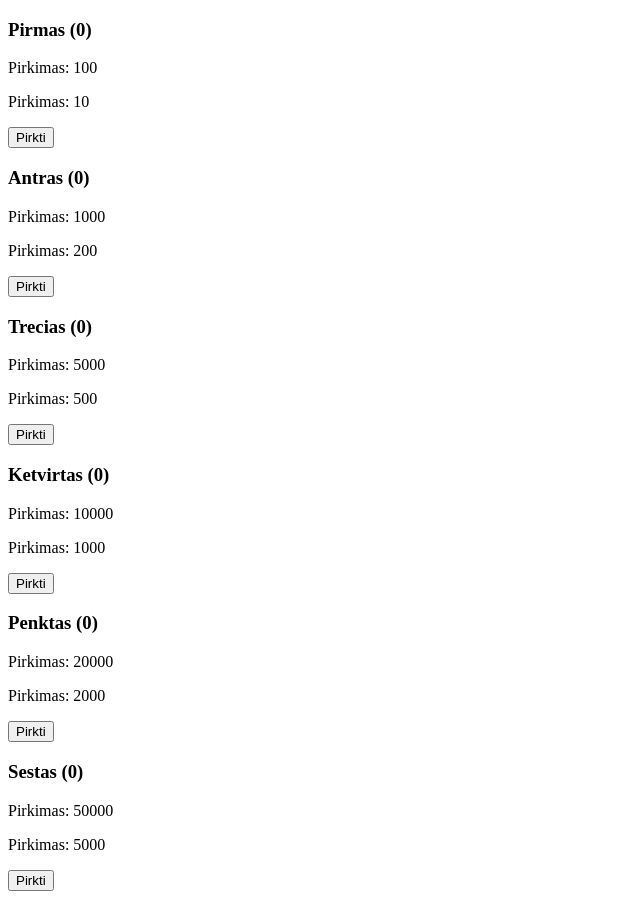
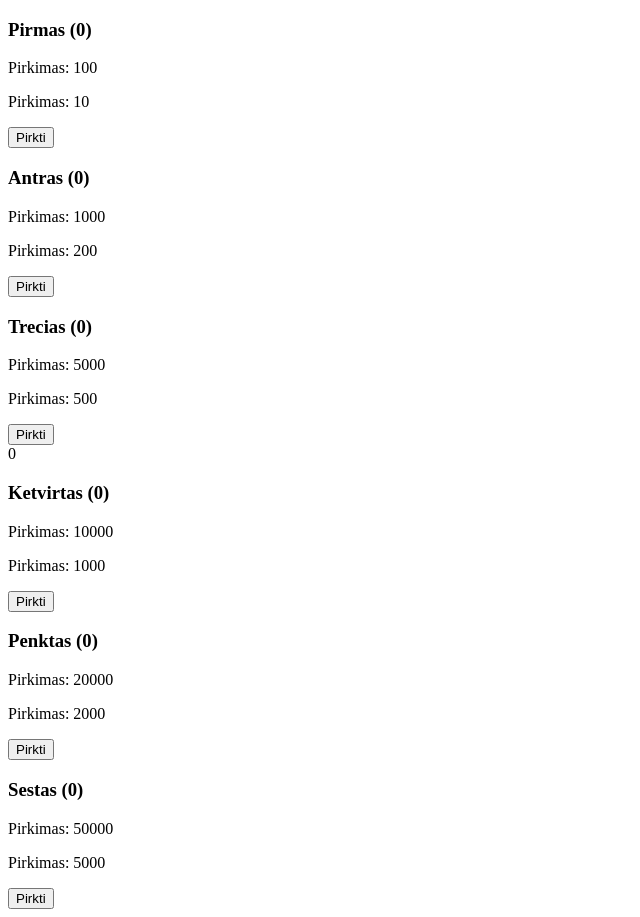
Before and after one commit to Zilvis92/ClickGame, a plain HTML site: page index.html in a window 1280 px wide. Shown: the whole page, without its empty margins (0-640 px from the left). Drawn offline with Linux system fonts and the light colour scheme.

Commit message:
main dalis

```diff
--- a/index.html
+++ b/index.html
@@ -39,7 +39,10 @@
             </div>
         </div>
 
-        <div class="main-game"></div>
+        <div class="main-game">
+            <div class="click-zone"></div>
+            <div class="score">0</div>
+        </div>
 
         <div class="factories-right">
             <div class="factory">
```
